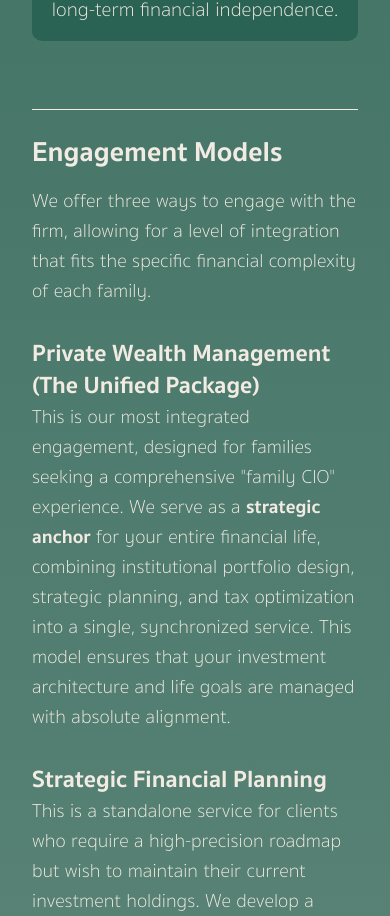
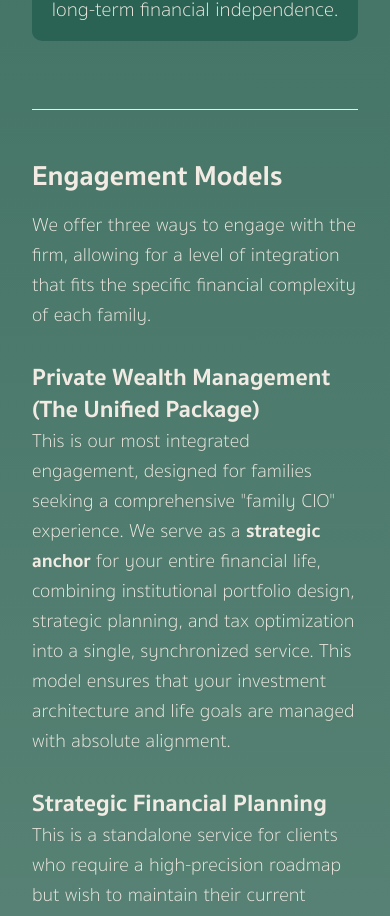
Before and after one commit to avelaga/velagaadvisors, a Next.js app: page /services in a window 390 px wide. Shown: the part 1491-2407 px from the top of the page. Built offline with nearby package versions, Linux system fonts and the light colour scheme.

Commit message:
Services spacing

```diff
--- a/styles/Services.module.css
+++ b/styles/Services.module.css
@@ -132,6 +132,7 @@
 }
 
 .servicesTitleSpace {
+    margin-top: .75rem;
     margin-bottom: .75rem;
 }
 
@@ -177,4 +178,8 @@
         width: 100%;
         margin-bottom: 1rem;
     }
+
+    .servicesTitleSpace {
+    margin-top: 1.5rem;
 }
+}
```
